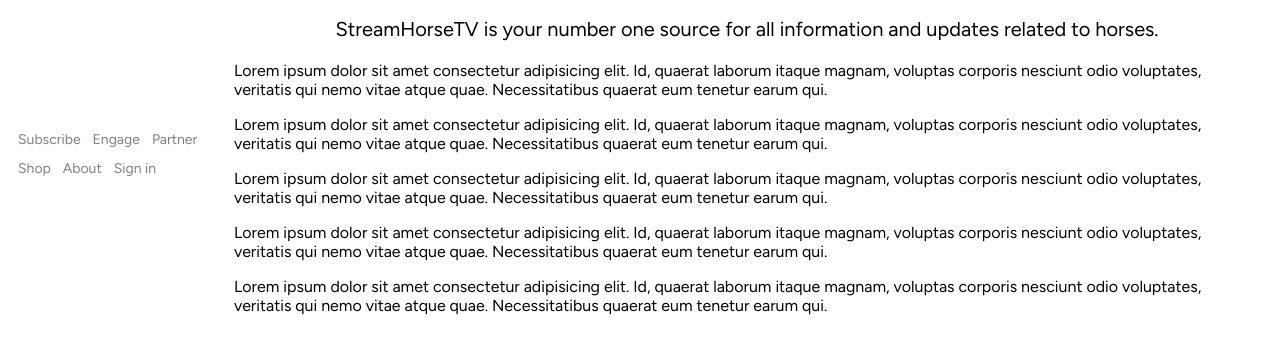
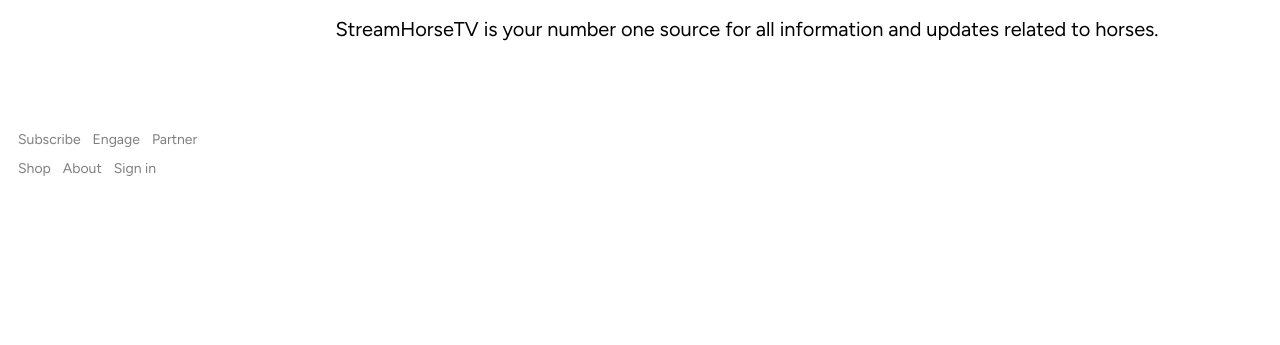
Before and after one commit to jerrysrepo/demo, a plain HTML site: page index.html in a window 1280 px wide. Shown: the part 605-950 px from the top of the page. After the commit the page ends 800 px from the top, so only its background shows below. Drawn offline with nearby package versions, Linux system fonts and the light colour scheme.

Commit message:
Updated Sep 5 2025

```diff
--- a/index.html
+++ b/index.html
@@ -204,31 +204,7 @@
         <p class="normal-text second-text">
             StreamHorseTV is your number one source for all information and updates related to horses.
         </p>
-        <p class="normal-text">
-            Lorem ipsum dolor sit amet consectetur adipisicing elit. Id, quaerat laborum itaque magnam, voluptas
-            corporis nesciunt odio voluptates, veritatis qui nemo vitae atque quae. Necessitatibus quaerat eum tenetur
-            earum qui.
-        </p>
-        <p class="normal-text">
-            Lorem ipsum dolor sit amet consectetur adipisicing elit. Id, quaerat laborum itaque magnam, voluptas
-            corporis nesciunt odio voluptates, veritatis qui nemo vitae atque quae. Necessitatibus quaerat eum tenetur
-            earum qui.
-        </p>
-        <p class="normal-text">
-            Lorem ipsum dolor sit amet consectetur adipisicing elit. Id, quaerat laborum itaque magnam, voluptas
-            corporis nesciunt odio voluptates, veritatis qui nemo vitae atque quae. Necessitatibus quaerat eum tenetur
-            earum qui.
-        </p>
-        <p class="normal-text">
-            Lorem ipsum dolor sit amet consectetur adipisicing elit. Id, quaerat laborum itaque magnam, voluptas
-            corporis nesciunt odio voluptates, veritatis qui nemo vitae atque quae. Necessitatibus quaerat eum tenetur
-            earum qui.
-        </p>
-        <p class="normal-text">
-            Lorem ipsum dolor sit amet consectetur adipisicing elit. Id, quaerat laborum itaque magnam, voluptas
-            corporis nesciunt odio voluptates, veritatis qui nemo vitae atque quae. Necessitatibus quaerat eum tenetur
-            earum qui.
-        </p>
+
     </main>
     <script>
         $(document).ready(() => {
```
